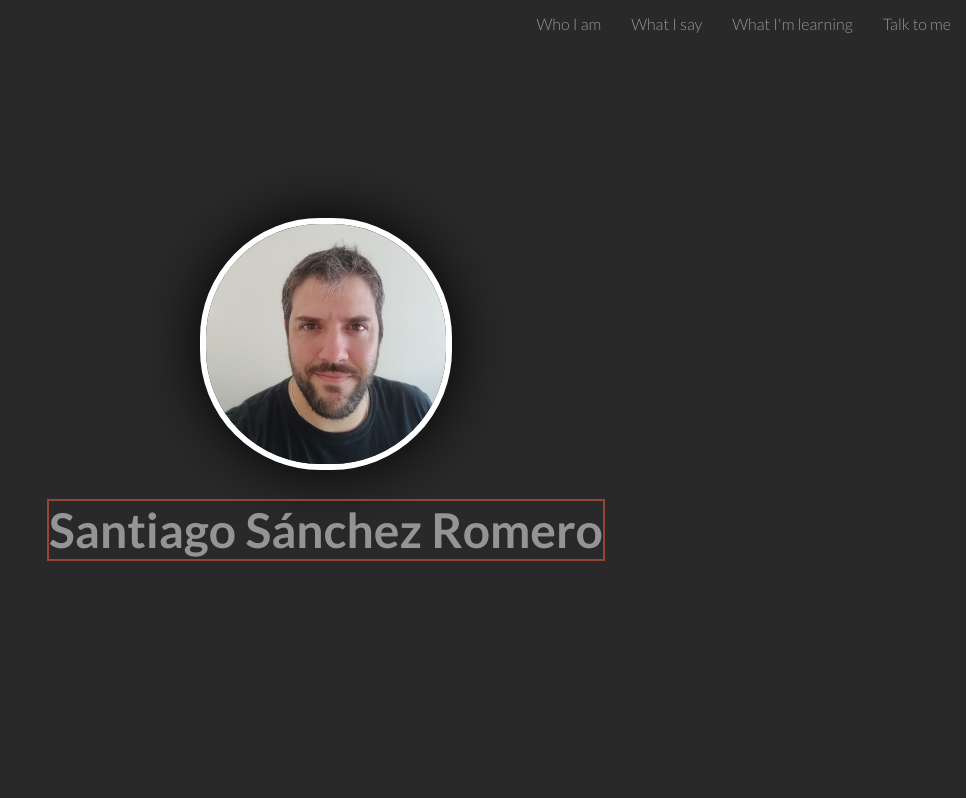
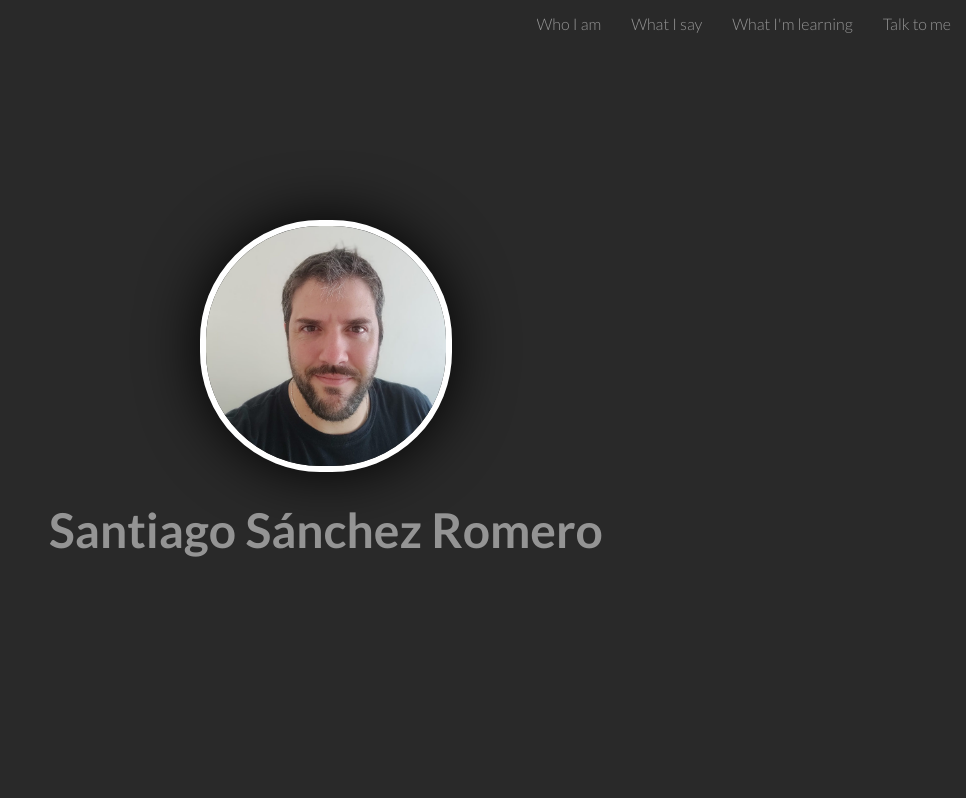
Before and after one commit to Santiag0SR/About_me, a plain HTML site: page index.html in a window 1280 px wide. Shown: the top 798 px of the page, without its empty margins (314-1280 px from the left). Drawn offline with Linux system fonts and the light colour scheme.

Commit message:
small correction box color in header

```diff
--- a/blocks/header/__title/header__title.css
+++ b/blocks/header/__title/header__title.css
@@ -9,5 +9,4 @@
     font-weight: 600;
     line-height: 58px;
     letter-spacing: 0em;
-    border: tomato solid 2px;
 }
```
Also changed, not shown: 1 other file.
